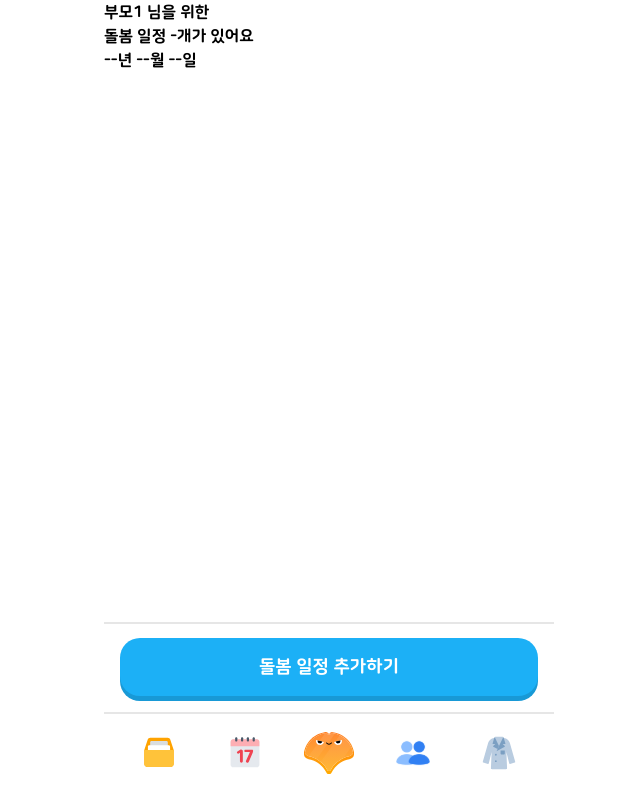
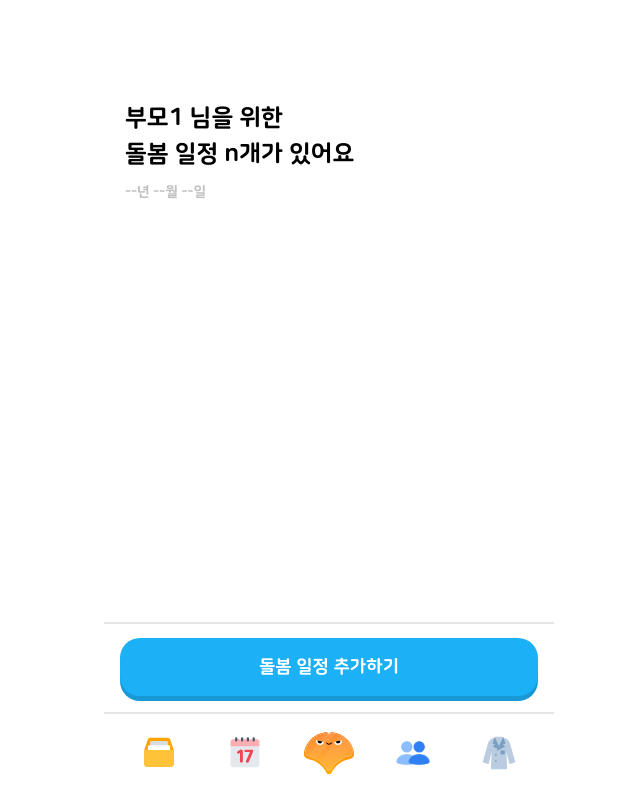
Before and after one commit to 2026-KW-HACKATHON/21_Hungry, a React (Vite) app in the folder 21_Hungry_FE/: page /today in a window 1280 px wide. Shown: the whole page, without its empty margins (311-951 px from the left). Built offline with nearby package versions, Linux system fonts and the light colour scheme.

Commit message:
[FE] feat : titleHeader component (#67)

```diff
--- /dev/null
+++ b/21_Hungry_FE/src/components/title-header/TitleHeader.css
@@ -0,0 +1,16 @@
+.titleHeader__container {
+  display: flex;
+  flex-direction: column;
+
+  gap: 10px;
+  padding: 100px 21px 25px;
+}
+
+.titleHeader__title {
+  font-size: 24px;
+}
+
+.titleHeader__subtitle {
+  font-size: 14px;
+  color: #bfbfbf;
+}
--- /dev/null
+++ b/21_Hungry_FE/src/components/title-header/TitleHeader.jsx
@@ -0,0 +1,12 @@
+import './TitleHeader.css'
+
+function TitleHeader({ content, subcontent }) {
+  return (
+    <div className='titleHeader__container'>
+      <p className='titleHeader__title'>{content}</p>
+      <p className='titleHeader__subtitle'>{subcontent}</p>
+    </div>
+  )
+}
+
+export default TitleHeader
--- a/21_Hungry_FE/src/pages/today/TodayPage.jsx
+++ b/21_Hungry_FE/src/pages/today/TodayPage.jsx
@@ -1,16 +1,19 @@
 import BottomButton from '../../components/bottom-button/BottomButton'
+import TitleHeader from '../../components/title-header/TitleHeader'
 
 function TodayPage() {
   return (
     <div className='today__page'>
-      <div className='today__title'>
-        <div className='today__title--title'>
-          부모1 님을 위한
-          <br />
-          돌봄 일정 -개가 있어요
-        </div>
-        <div className='today__title--date'>--년 --월 --일</div>
-      </div>
+      <TitleHeader
+        content={
+          <p>
+            부모1 님을 위한
+            <br />
+            돌봄 일정 n개가 있어요
+          </p>
+        }
+        subcontent={'--년 --월 --일'}
+      />
       <div className='today__content'></div>
       <BottomButton content='돌봄 일정 추가하기' />
     </div>
```
